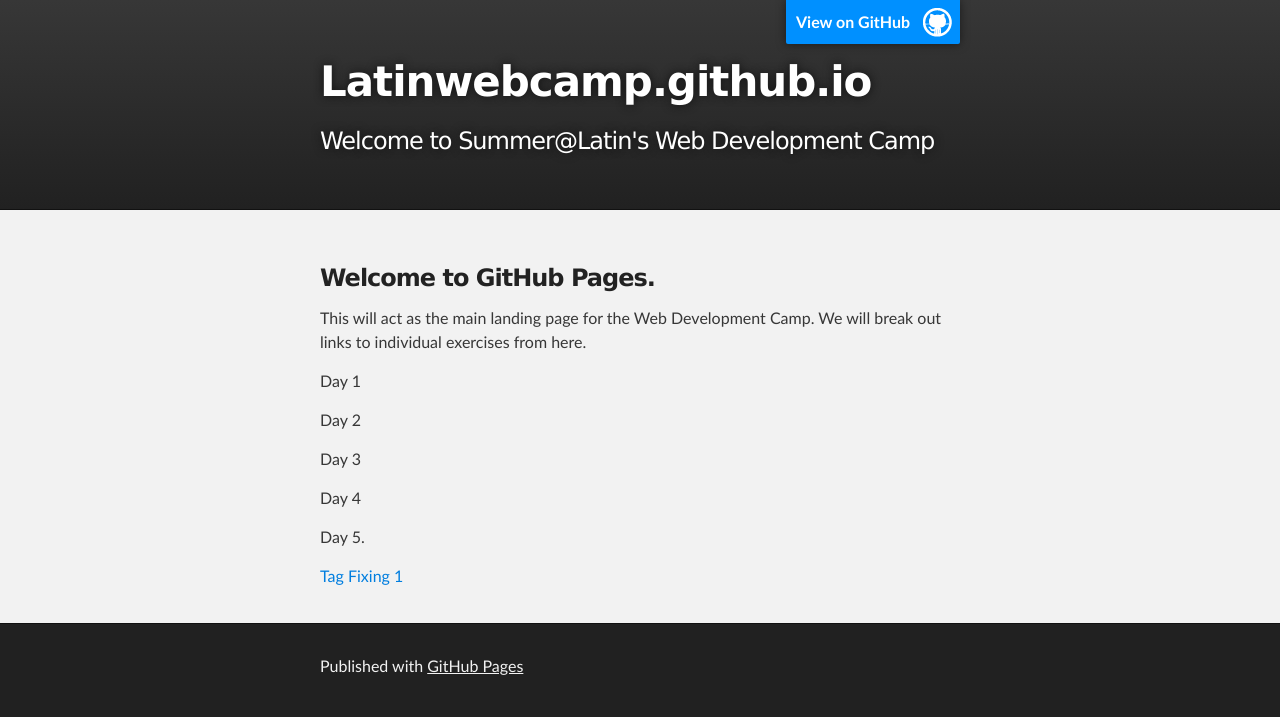
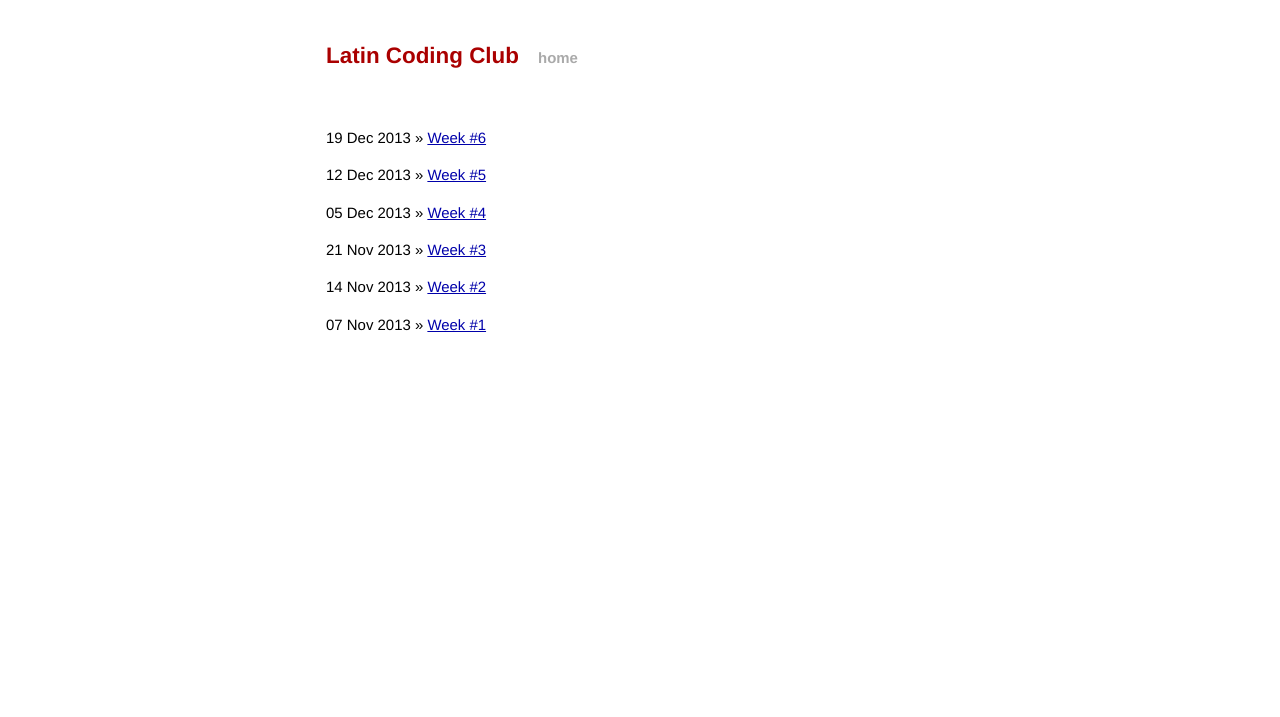
Before and after one commit to LatinWebCamp/latinwebcamp.github.io, a plain HTML site: page index.html in a window 1280 px wide. Drawn offline with Linux system fonts and the light colour scheme; files that its build step writes are made by us from their sources.

Commit message:
Update index.html

```diff
--- a/index.html
+++ b/index.html
@@ -1,59 +1,50 @@
 <!DOCTYPE html>
 <html>
+<head>
+<meta charset="utf-8">
+<title></title>
+<meta name="viewport" content="width=device-width">
+<link rel="stylesheet" href="/css/syntax.css">
+<link rel="stylesheet" href="/css/main.css">
+<link rel="stylesheet" href="/css/screen.css">
 
-  <head>
-    <meta charset='utf-8' />
-    <meta http-equiv="X-UA-Compatible" content="chrome=1" />
-    <meta name="description" content="Latinwebcamp.github.io : Welcome to Summer@Latin&#39;s Web Development Camp" />
+</head>
+<body>
 
-    <link rel="stylesheet" type="text/css" media="screen" href="stylesheets/stylesheet.css">
+<div class="site">
+  <div class="header">
+    <h1 class="title"><a href="/">Latin Coding Club</a></h1>
+    <a class="extra" href="/">home</a>
+  </div>
 
-    <title>Latinwebcamp.github.io</title>
-  </head>
 
-  <body>
+  <p>
+      <span>19 Dec 2013</span> &raquo; <a href="/week/06.html">Week #6</a>
+  </p>
 
-    <!-- HEADER -->
-    <div id="header_wrap" class="outer">
-        <header class="inner">
-          <a id="forkme_banner" href="https://github.com/LatinWebCamp">View on GitHub</a>
+  <p>
+      <span>12 Dec 2013</span> &raquo; <a href="/week/05.html">Week #5</a>
+  </p>
 
-          <h1 id="project_title">Latinwebcamp.github.io</h1>
-          <h2 id="project_tagline">Welcome to Summer@Latin&#39;s Web Development Camp</h2>
+  <p>
+      <span>05 Dec 2013</span> &raquo; <a href="/week/04.html">Week #4</a>
+  </p>
 
-        </header>
-    </div>
+  <p>
+      <span>21 Nov 2013</span> &raquo; <a href="/week/03.html">Week #3</a>
+  </p>
 
-    <!-- MAIN CONTENT -->
-    <div id="main_content_wrap" class="outer">
-      <section id="main_content" class="inner">
-        <h3>
-<a name="welcome-to-github-pages" class="anchor" href="#welcome-to-github-pages"><span class="octicon octicon-link"></span></a>Welcome to GitHub Pages.</h3>
+  <p>
+      <span>14 Nov 2013</span> &raquo; <a href="/week/02.html">Week #2</a>
+  </p>
 
-<p>This will act as the main landing page for the Web Development Camp. We will break out links to individual exercises from here.</p>
-
-<p>Day 1</p>
-
-<p>Day 2</p>
-
-<p>Day 3</p>
-
-<p>Day 4</p>
-
-<p>Day 5.</p>
-
-<p><a href="http://jsbin.com/gares/1/edit">Tag Fixing 1</a></p>
-      </section>
-    </div>
-
-    <!-- FOOTER  -->
-    <div id="footer_wrap" class="outer">
-      <footer class="inner">
-        <p>Published with <a href="http://pages.github.com">GitHub Pages</a></p>
-      </footer>
-    </div>
+  <p>
+      <span>07 Nov 2013</span> &raquo; <a href="/week/01.html">Week #1</a>
+  </p>
 
 
 
-  </body>
+</div>
+
+</body>
 </html>
```
